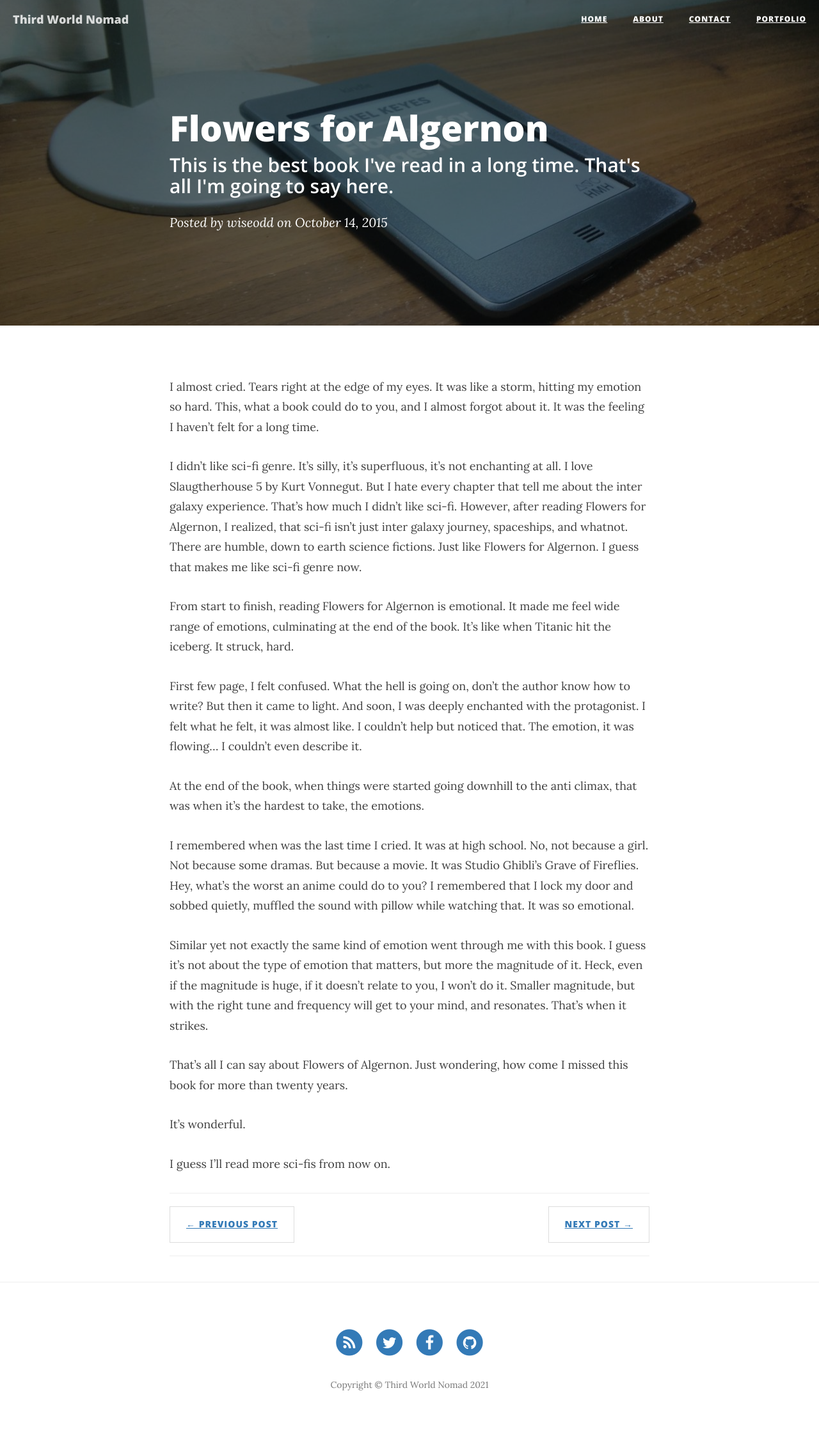
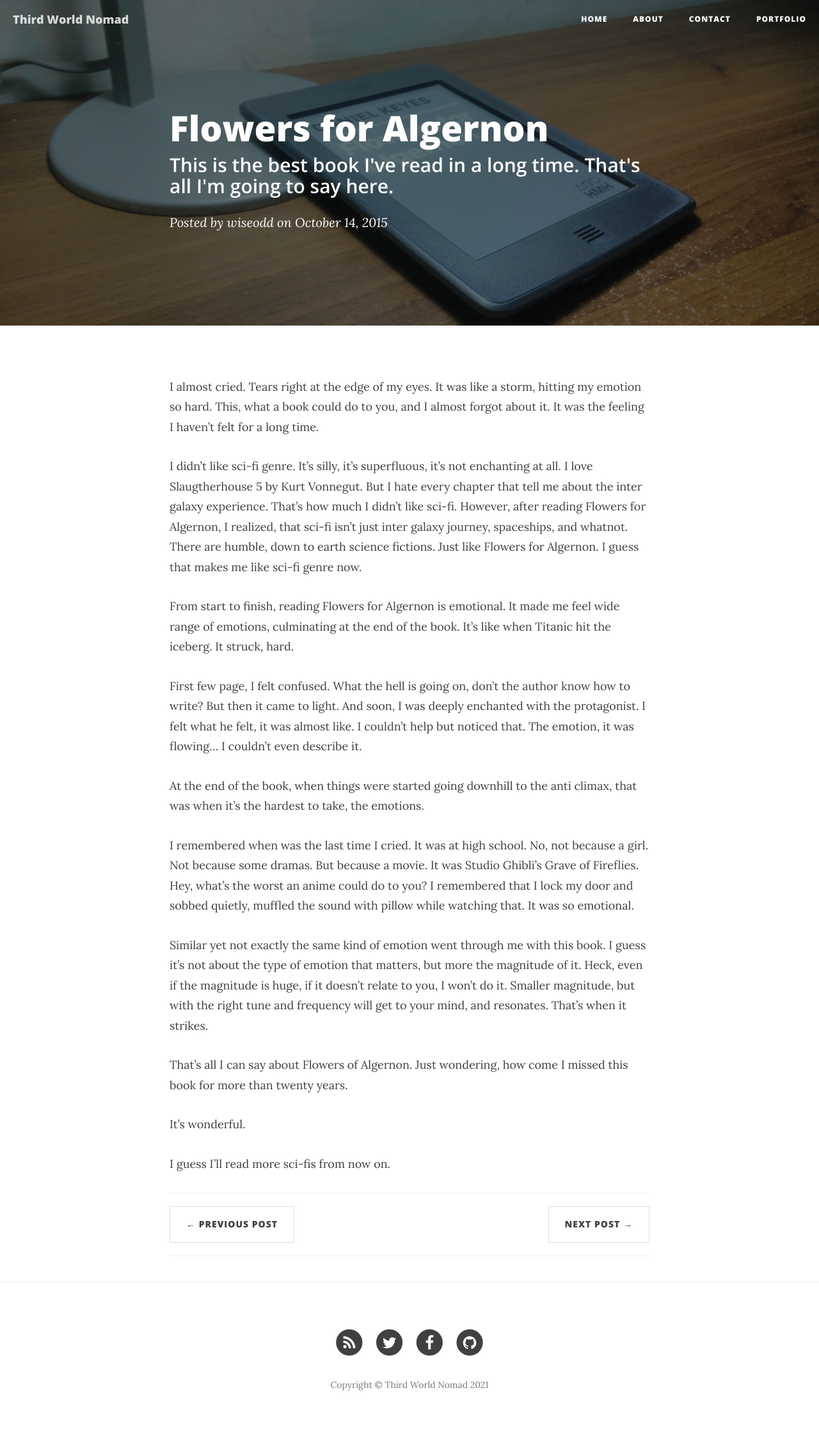
Before and after one commit to hsyodysseyjr/wiseodd0, a Jekyll site: the page built from _posts/2015-10-14-flowers-for-algernon.md, in a window 1280 px wide. Shown: the whole page at 64% size. Built offline with Jekyll 4.4.1, drawn with Linux system fonts in a browser that asks for light colours; nearby versions of some CDN libraries; comment, search, counter and statistics services are not loaded.

Commit message:
Update link style

```diff
--- a/_layouts/post.html
+++ b/_layouts/post.html
@@ -25,8 +25,9 @@ layout: default
     <div class="container">
         <div class="row">
             <div class="col-lg-8 col-lg-offset-2 col-md-10 col-md-offset-1">
-
-				{{ content }}
+                <div class="post">
+                    {{ content }}
+                </div>
 
                 <hr>
 
--- a/css/clean-blog.css
+++ b/css/clean-blog.css
@@ -13,9 +13,6 @@ p {
   line-height: 1.75;
   margin: 30px 0;
 }
-p a {
-  text-decoration: underline;
-}
 h1,
 h2,
 h3,
@@ -26,7 +23,10 @@ h6 {
   font-weight: 800;
 }
 a {
-  text-decoration: underline;
+  color: #404040;
+}
+.post a {
+  color: #337ab7;
 }
 a:hover,
 a:focus {
```
